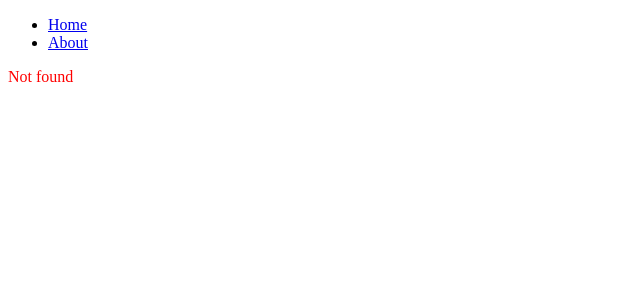
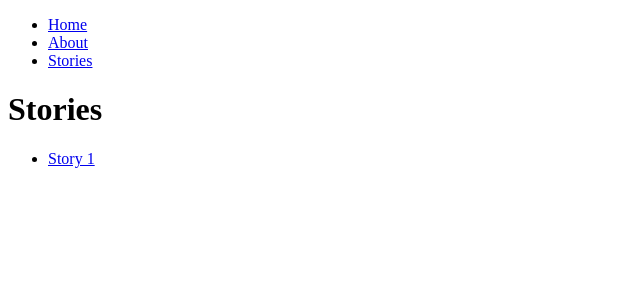
Before and after one commit to ninjaofawesome/newsdash, a React (Create React App) app: page /stories in a window 1280 px wide. Before the commit this address had no page. Shown: the top 300 px of the page, without its empty margins (0-640 px from the left). Built offline with nearby package versions, Linux system fonts and the light colour scheme.

Commit message:
[WIP] nested routes, not quite there yet

```diff
--- a/src/components/Navbar/Navbar.js
+++ b/src/components/Navbar/Navbar.js
@@ -8,6 +8,7 @@ class Navbar extends Component {
         <ul className="navbar__route-list">
           <li><Link to="/">Home</Link></li>
           <li><Link to="/about">About</Link></li>
+          <li><Link to="/stories">Stories</Link></li>
         </ul>
       </div>
     );
--- a/src/pages/About/About.js
+++ b/src/pages/About/About.js
@@ -2,9 +2,8 @@ import React, { Component } from 'react';
 
 class About extends Component {
   render() {
-    const {...props} = this.props;
     return (
-      <div {...props} >
+      <div>
         <p>About</p>
       </div>
     );
--- a/src/pages/App/App.js
+++ b/src/pages/App/App.js
@@ -3,7 +3,7 @@ import { Switch, Route } from 'react-router';
 import Home from '../Home/Home';
 import About from '../About/About';
 import NotFound from '../NotFound/NotFound';
-import Story from '../Story/Story';
+import Stories from '../Stories/Stories';
 import Navbar from '../../components/Navbar/Navbar';
 
 class App extends Component {
@@ -14,7 +14,7 @@ class App extends Component {
         <Switch>
           <Route exact path='/' component={Home} />
           <Route path="/about" component={About} />
-          <Route path="/story" component={Story} />
+          <Route path="/stories" component={Stories} />
           <Route path="*" component={NotFound} />
         </Switch>
       </div>
--- /dev/null
+++ b/src/pages/Stories/Stories.js
@@ -0,0 +1,19 @@
+import React from 'react';
+import { Route } from 'react-router';
+import { Link } from 'react-router-dom';
+import Story from '../Story/Story';
+
+const Stories = () => {
+  return (
+    <div className="stories">
+      <h1>Stories</h1>
+      <ul className="stories__route-list">
+        <li><Link to='/stories/story'>Story 1</Link></li>
+      </ul>
+
+      <Route path='stories/story' component={Story} />
+    </div>
+  );
+}
+
+export default Stories;
--- a/src/pages/Story/Story.js
+++ b/src/pages/Story/Story.js
@@ -1,12 +1,11 @@
-import React, { Component } from 'react';
+import React from 'react';
 
-class Story extends Component {
-  render() {
-    return(
+const Story = () => {
+  return (
+    <div className="stories__story-item">
       <h1>Story</h1>
-    );
-  }
-
+    </div>
+  );
 }
 
 export default Story;
```
Also changed, not shown: src/pages/Stories/_stories.scss (added).
